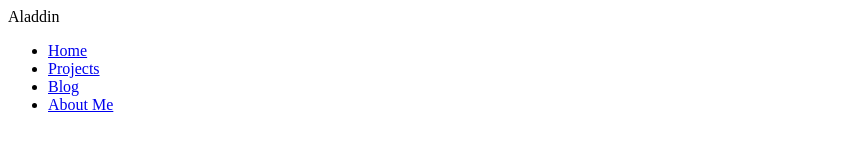
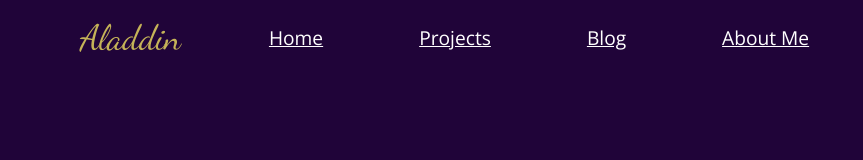
Before and after one commit to CSF2223/studentportfolio-OrlowskiAndrew, a plain HTML site: page index.html in a window 1280 px wide. Shown: the whole page, without its empty margins (0-863 px from the left). Drawn offline with nearby package versions, Linux system fonts and the light colour scheme.

Commit message:
background and fonts

```diff
--- a/index.html
+++ b/index.html
@@ -4,6 +4,8 @@
     <meta charset="UTF-8">
     <meta name="viewport" content="width=device-width, initial-scale=1.0">
     <meta http-equiv="X-UA-Compatible" content="ie=edge">
+    <link rel="stylesheet" href="style.css" type="text/css" />
+    <link rel="stylesheet" href="nav.css" type="text/css" />
     <title>Aladdin's Portfolio</title>
 </head>
 <body>
--- /dev/null
+++ b/nav.css
@@ -0,0 +1,43 @@
+@import url('https://fonts.googleapis.com/css2?family=Dancing+Script&display=swap');
+@import url('https://fonts.googleapis.com/css2?family=Dancing+Script&family=Open+Sans:wght@300;400;600;700&display=swap');
+
+
+
+
+.navbar {
+    display: flex;
+    justify-content: space-bewtween;
+    align-items: center;
+    padding: 0 2.5rem;
+}
+
+.logo {
+    font-size: 2.2rem;
+    margin: 0.75rem 2.5rem;
+    color: #c5b358;
+    font-family: 'Dancing Script', cursive;
+}
+
+
+.navbar-links ul {
+    margin: 0;
+    padding: 0;
+    display: flex;
+}
+
+
+.navbar-links li {
+    list-style: none;
+    padding: 1rem;
+    font-size: 1.2rem;
+}
+
+.navbar-links li a {
+    color: #fff;
+    padding: 0.5rem 2rem;
+    display: block;
+}
+
+.navbar-links li:hover {
+    background-color: #361356;
+}
--- a/style.css
+++ b/style.css
@@ -9,3 +9,20 @@ vegasGold: #c5b358
 white: #fff
 black: #000
 */
+
+
+html {
+
+
+    box-sizing: border-box;
+}
+
+
+body {
+    margin: 0;
+    padding: 0;
+    font-family: 'Open Sans', sans-serif;
+    font-weight: 300;
+    background-color: #200439;
+    color: #fff;
+}
```
